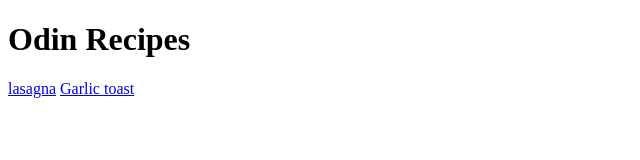
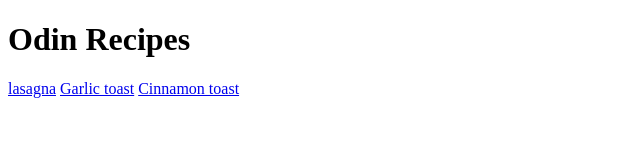
Before and after one commit to cr4sh1/odin-recipes, a plain HTML site: page index.html in a window 1280 px wide. Shown: the whole page, without its empty margins (0-640 px from the left). Drawn offline with Linux system fonts and the light colour scheme.

Commit message:
linked index to cinnamon toast

```diff
--- a/index.html
+++ b/index.html
@@ -10,5 +10,6 @@
     <h1>Odin Recipes</h1>
     <a href="recipes/lasagna.html">lasagna</a>
     <a href="recipes/Garlic-toast.html">Garlic toast</a>
+    <a href="recipes/cinnamon-toast.html">Cinnamon toast</a>
 </body>
 </html>
```
